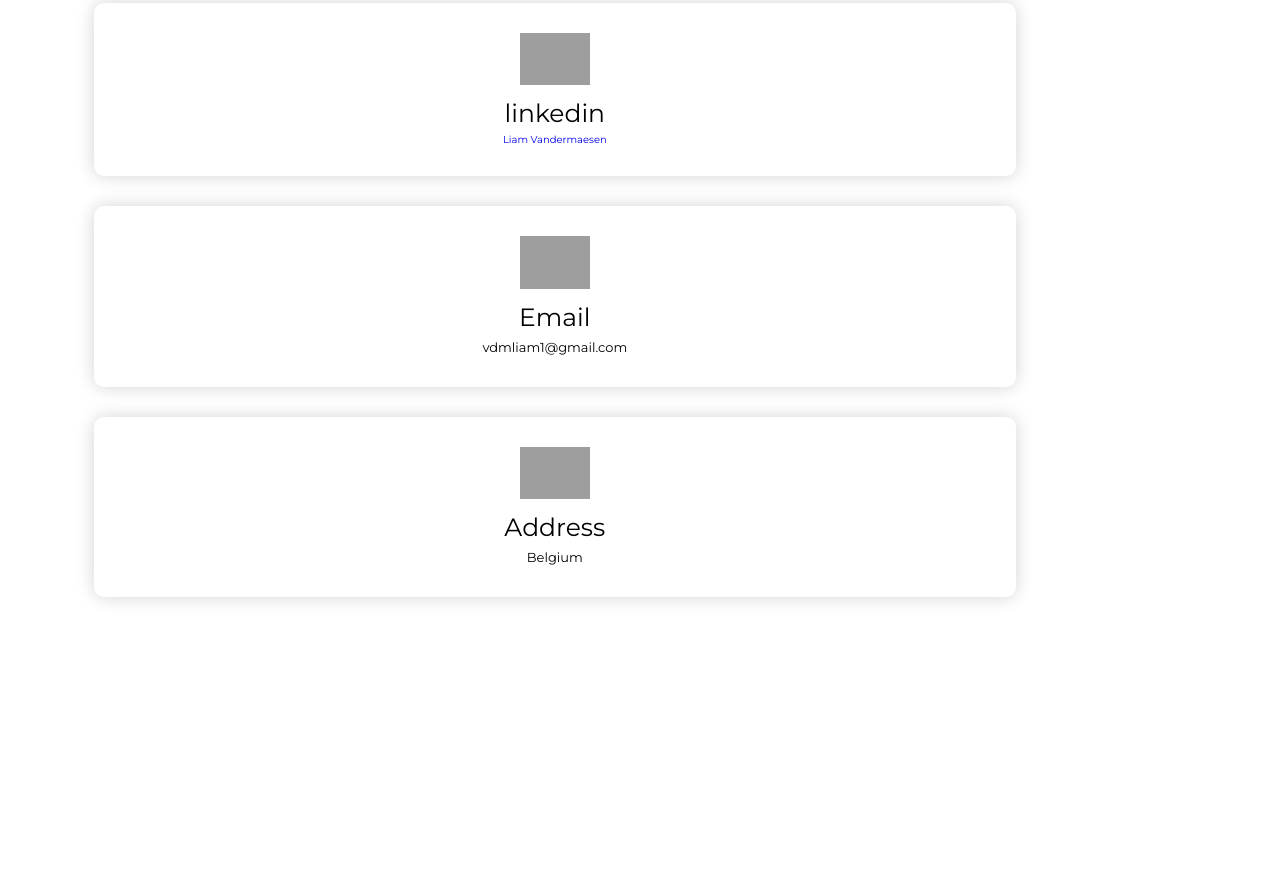
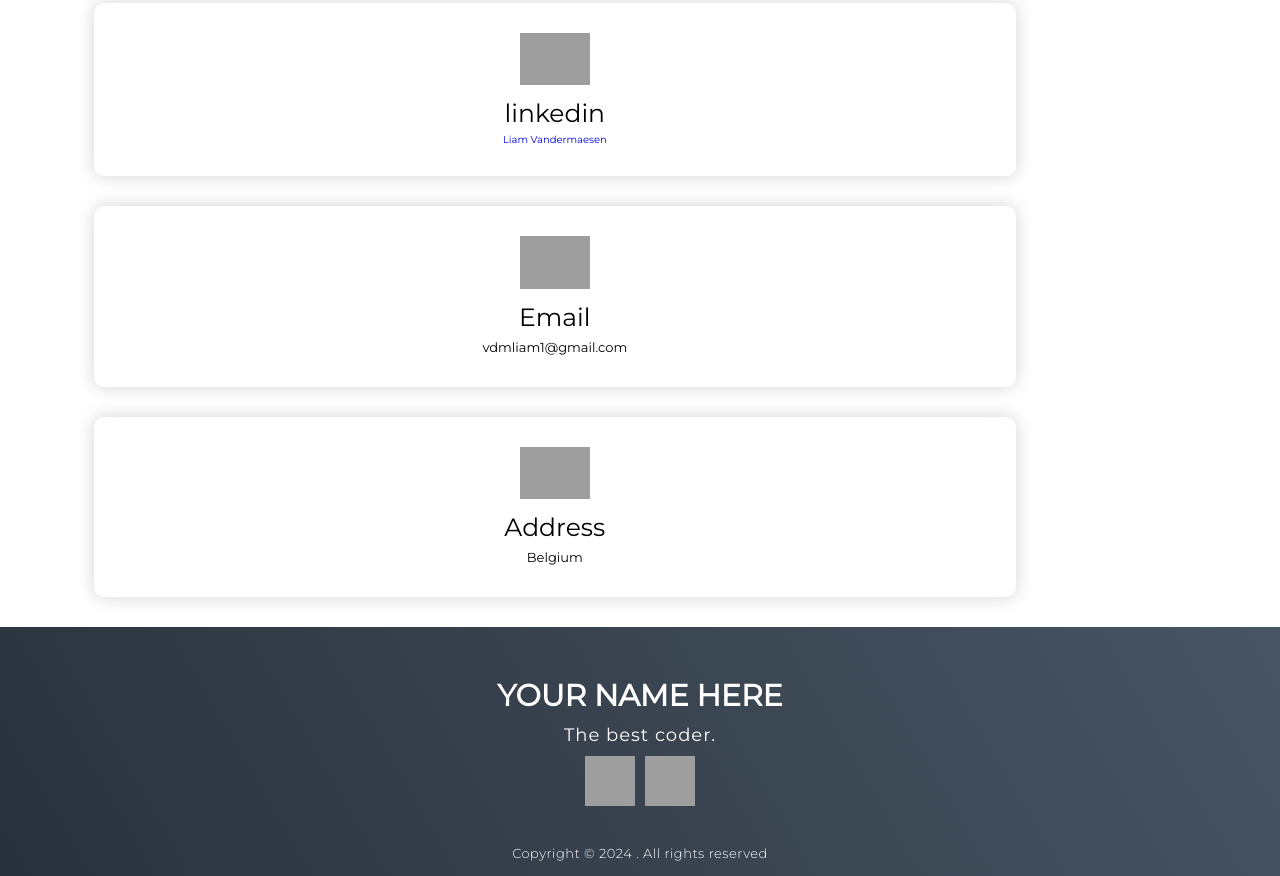
Before and after one commit to liamvdm2/PortfolioLiam, a plain HTML site: page index.html in a window 1280 px wide. Shown: the part 5275-6151 px from the top of the page. Before the commit the page ends 5902 px from the top, so only its background shows below. Drawn offline with Linux system fonts and the light colour scheme; grey boxes are pictures that could not be loaded.

Commit message:
added footer

```diff
--- a/index.html
+++ b/index.html
@@ -170,6 +170,29 @@
             </div>
         </div>
     </section>
+    <section id="footer">
+        <div class="footer container">
+            <div class="brand">
+                <h1>Your name here</h1>
+            </div>
+            <h2>The best coder.</h2>
+            <div class="social-icon">
+                <div class="social-item">
+                    <a href="#"><img src="https://img.icons8.com/bubbles/100/000000/facebook-new.png" /></a>
+                </div>
+                <div class="social-item">
+                    <a href="#"><img src="https://img.icons8.com/bubbles/100/000000/instagram-new.png" /></a>
+                </div>
+                <!-- <div class="social-item">
+                    <a href="#"><img src="https://img.icons8.com/bubbles/100/000000/twitter.png" /></a>
+                </div>
+                <div class="social-item">
+                    <a href="#"><img src="https://img.icons8.com/bubbles/100/000000/behance.png" /></a>
+                </div> -->
+            </div>
+            <p>Copyright © 2024 . All rights reserved</p>
+        </div>
+    </section>
 
 
 </body>
--- a/style.css
+++ b/style.css
@@ -482,3 +482,48 @@ img {
     line-height: 2rem;
     font-weight: 500;
 }
+
+#footer {
+    background-image: linear-gradient(60deg, #29323c 0%, #485563 100%);
+}
+
+#footer .footer {
+    min-height: 200px;
+    flex-direction: column;
+    padding-top: 50px;
+    padding-bottom: 10px;
+}
+
+#footer h2 {
+    color: white;
+    font-weight: 500;
+    font-size: 1.8rem;
+    letter-spacing: 0.1rem;
+    margin-top: 10px;
+    margin-bottom: 10px;
+}
+
+#footer .social-icon {
+    display: flex;
+    margin-bottom: 30px;
+}
+
+#footer .social-item {
+    height: 50px;
+    width: 50px;
+    margin: 0 5px;
+}
+
+#footer .social-item img {
+    filter: grayscale(1);
+    transition: 0.3s ease filter;
+}
+
+#footer .social-item:hover img {
+    filter: grayscale(0);
+}
+
+#footer p {
+    color: white;
+    font-size: 1.3rem;
+}
```
